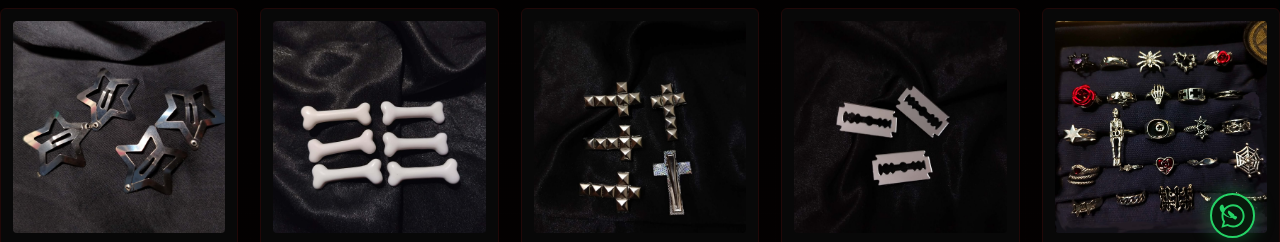
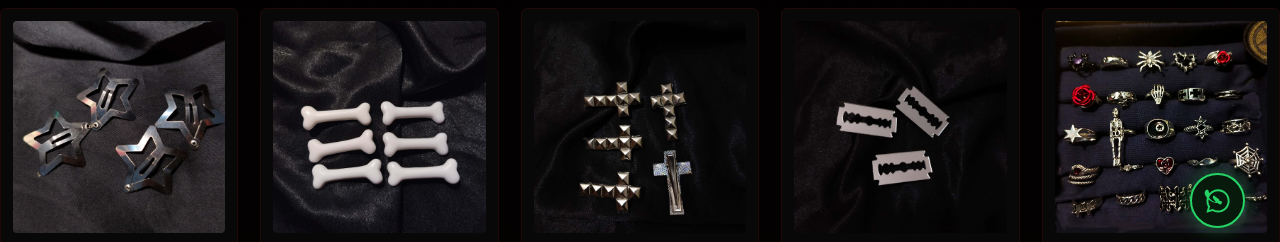
Before and after one commit to Faviobollorino2006/meltdown-store, a plain HTML site: page index.html in a window 1280 px wide. Shown: the part 537-779 px from the top of the page. Drawn offline with Linux system fonts and the light colour scheme.

Commit message:
correcion de tamaños

```diff
--- a/style.css
+++ b/style.css
@@ -336,12 +336,12 @@ body {
 
 .whatsapp-float {
     position: fixed;
-    bottom: 25px;
-    right: 25px;
-    width: 35px !important;
-    height: 35px !important;
-    min-width: 45px;
-    min-height: 45px;
+    bottom: 35px;
+    right: 35px;
+    width: 55px !important;
+    height: 55px !important;
+    min-width: 50px;
+    min-height: 50px;
     background: #081a0c;
     border: 2px solid #25d366;
     border-radius: 50%;
```
